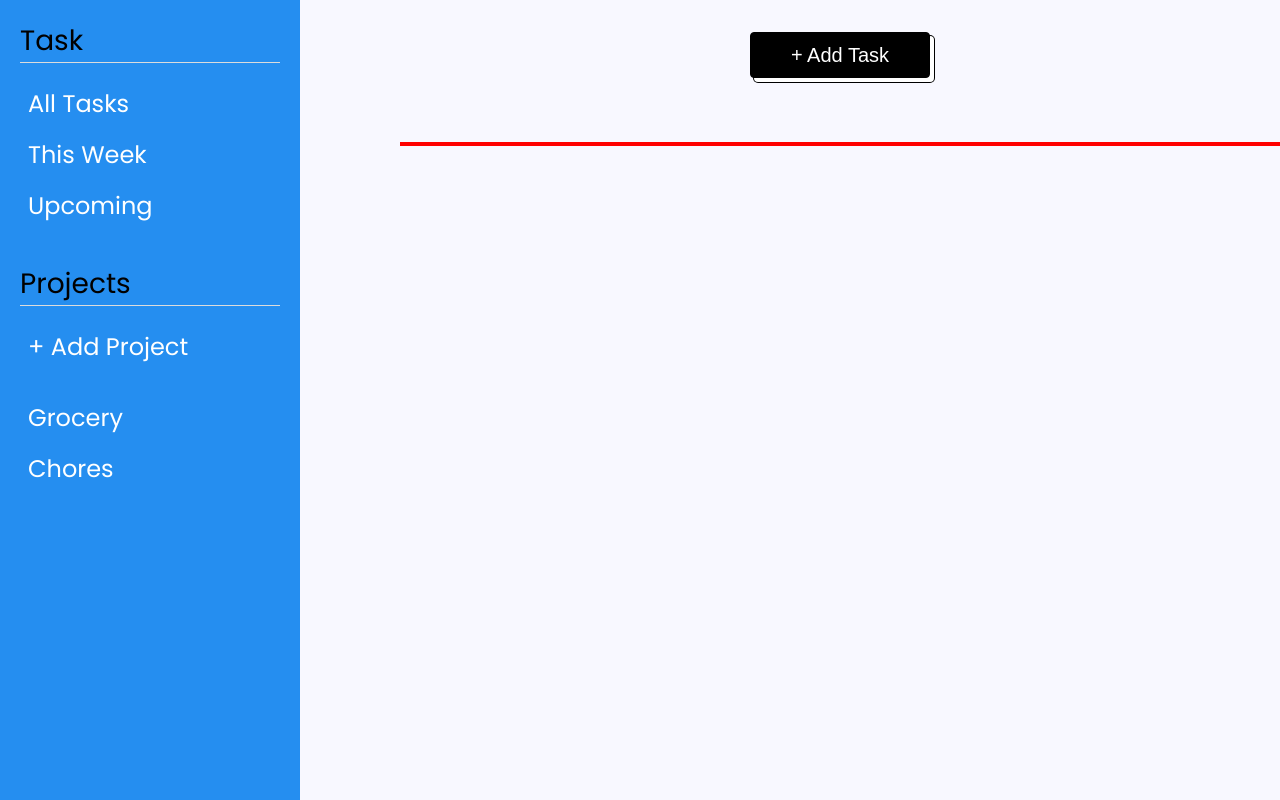
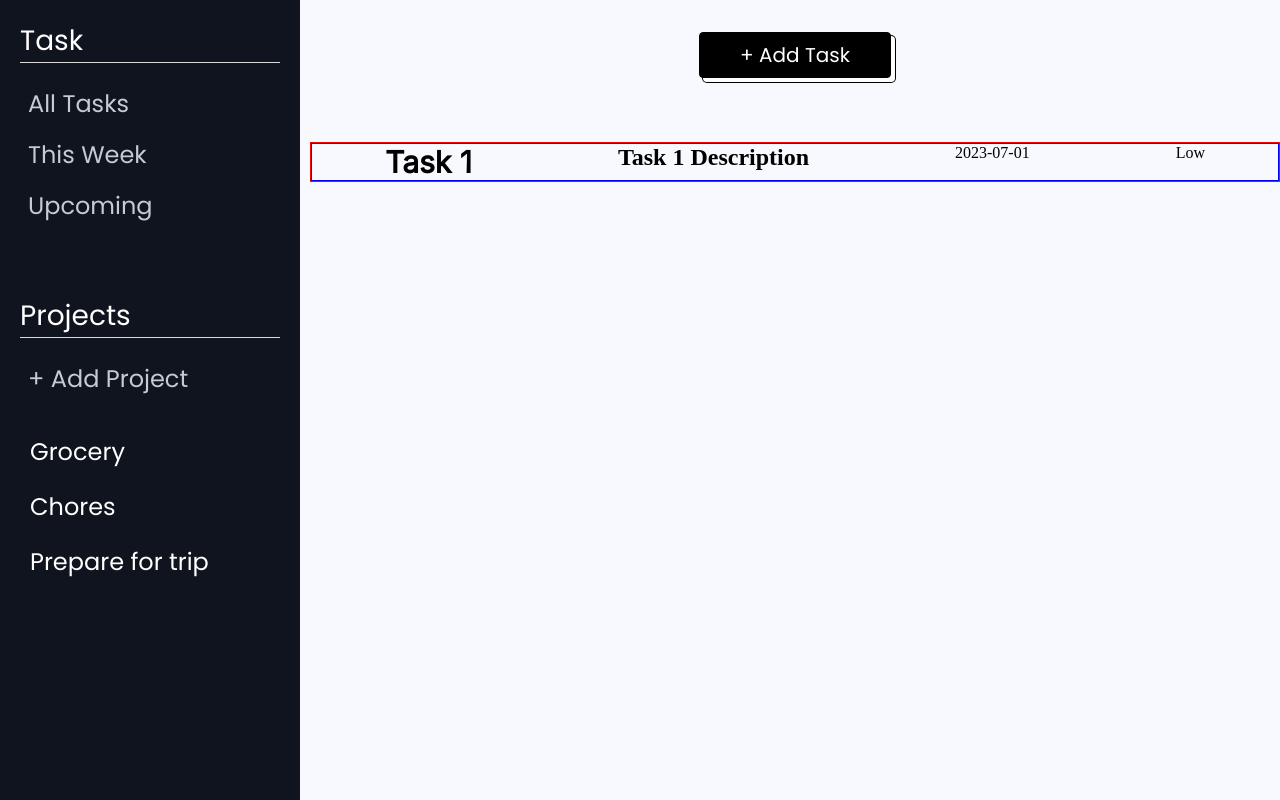
Before and after one commit to h4m24-a/todo-list, a website built with webpack: page dist/index.html in a window 1280 px wide. Built offline with nearby package versions, Linux system fonts and the light colour scheme.

Commit message:
added task function. - task inputted from form is now displayed

```diff
--- a/src/dom.js
+++ b/src/dom.js
@@ -213,6 +213,8 @@ const createUI = () => {
   const project2 = new Project("Chores");
   myProject.push(project2);
 
+  const project3 = new Project("Prepare for trip")
+  myProject.push(project3)
 
 
   const projectItemsDiv = document.createElement("div");
@@ -222,10 +224,19 @@ const createUI = () => {
   function renderProjects() {
     // Get the projectItemsDiv from the DOM
     const projectItemsDiv = document.querySelector(".project-items");
-    projectItemsDiv.innerHTML = myProject
-      .map((project) => `<div class="navText">${project.title}</div>`)
-      .join("");
+
+    // Clear the existing project items from the projectItemsDiv otherwise it adds the previous entry
+    projectItemsDiv.innerHTML = "";
+
+  // Append a new div for each project
+  for (let i = 0; i < myProject.length; i++) {
+    let project = myProject[i];
+    let newProjectDiv = document.createElement("div");
+    newProjectDiv.classList.add("projectText");
+    newProjectDiv.textContent = project.title;
+    projectItemsDiv.appendChild(newProjectDiv);
   }
+}
 
 
 
@@ -243,9 +254,86 @@ const createUI = () => {
 
 
 
-  // Add Task Function
-  const taskDiv = document.createElement("div");
-  taskDiv.classList.add("taskDiv");
+
+
+
+// Add Task Function
+const taskDiv = document.createElement("div");
+taskDiv.classList.add("taskDiv");
+
+let myTask = [];
+
+class Task {
+  constructor (title, description, date, priority) {
+    this.title = title;
+    this.description = description;
+    this.date = date;
+    this.priority = priority;
+  }
+}
+
+
+
+// Example Tasks
+
+const task1 = new Task("Task 1", "Task 1 Description", "2023-07-01", "Low"  );
+  myTask.push(task1);
+
+function addItemsToTask() {
+  let title = document.querySelector('input[name="taskTitle"]').value;
+  let description = document.querySelector('textarea[name="taskDescription"]').value;
+  let date = document.querySelector('input[name="taskDate"]').value;
+  let priority = document.querySelector('select[name="taskPriority"]').value;
+  let newTask = new Task(title, description, date, priority);
+  myTask.push(newTask);
+}
+
+const taskItemsDiv = document.createElement("div");
+taskItemsDiv.classList.add("task-items");
+taskDiv.appendChild(taskItemsDiv);
+
+// Render Tasks
+function renderTasks() {
+  taskItemsDiv.innerHTML = ''; // Clear the existing tasks
+
+  for (let i = 0; i < myTask.length; i++) {
+    let task = myTask[i];
+    let taskItemDiv = document.createElement("div");
+    taskItemDiv.classList.add("task-item");
+
+    taskItemDiv.innerHTML =
+    ` <h1>${task.title}</h1>
+      <h2>${task.description}</h2>
+      <p>${task.date}</p>
+      <p>${task.priority}</p>
+    `;
+
+    taskItemsDiv.appendChild(taskItemDiv);
+  }
+}
+
+// Submit button
+taskForm.addEventListener("submit", function (event) {
+  event.preventDefault();
+  addItemsToTask();
+  renderTasks();
+  clearTaskForm();
+});
+
+// Clears form after Task is submitted
+function clearTaskForm() {
+  document.querySelector('input[name="taskTitle"]').value = "";
+  document.querySelector('textarea[name="taskDescription"]').value = "";
+  document.querySelector('input[name="taskDate"]').value = "";
+  document.querySelector('select[name="taskPriority"]').value = "Low";
+  taskForm.style.display = "none";
+}
+
+
+
+
+renderTasks();
+
 
   content.appendChild(mainContent);
   content.appendChild(taskDiv)
--- a/src/style.css
+++ b/src/style.css
@@ -9,7 +9,7 @@
 }
 
 #content {
-  margin-left: 400px;
+  margin-left: 310px;
 }
 
 
@@ -28,12 +28,12 @@ body {
   top: 0;
   bottom: 0;
   width: 300px;
-  background-color: #258ef0;
+  background-color: #10141f;
 }
 
 /* Style for each tab */
 .navText {
-  color: #fff;
+  color: #c5cbd2;
   text-decoration: none;
   font-size: 24px;;
   font-family: "Poppins", Helvetica, sans-serif;
@@ -42,8 +42,7 @@ body {
 }
 
 .navText:hover {
-  background-color: white;
-  color: black;
+  color: white;
 }
 
 
@@ -53,15 +52,17 @@ body {
   color: black;
   margin-bottom: 15px;
   border-bottom: 1px solid gainsboro;
+  color: white;
 }
 
 
 #project-button {
   font-family: "Poppins";
   font-size: 28px;
-  margin-top: 2rem;
+  margin-top: 4rem;
   margin-bottom: 15px;
   border-bottom: 1px solid gainsboro;
+  color: white;
 
 }
 
@@ -93,6 +94,7 @@ body {
   line-height: 20px;
   overflow: visible;
   padding: 12px 40px;
+  font-family: 'Poppins', Verdana, sans-serif;
 }
 
 .add-task-button:focus {
@@ -256,17 +258,32 @@ button[type="submit"]:hover {
 
 
 .projectText {
-  color: #ffffff;
+  color: white;
   text-decoration: none;
-  font-size: 24px;;
+  font-size: 24px;
   font-family: "Poppins", Helvetica, sans-serif;
   cursor: pointer;
-  text-align: center;
+  padding: 10px;
+}
+
+.projectText:hover {
+  color: #3279d6;
 }
 
 
 .taskDiv {
   margin-top: 4rem;
-  border: solid 2px red;
+  border: solid 1px red;
+}
+
+.task-item {
+  border: solid 1px blue;
+  display: flex;
+  justify-content: space-around;
   height: 100%;
 }
+
+.task-item  h1{
+  font-size: 30px;
+  font-family: "Inter", Helvetica, sans-serif;
+}
```
Also changed, not shown: dist/index.html, dist/main.js.
